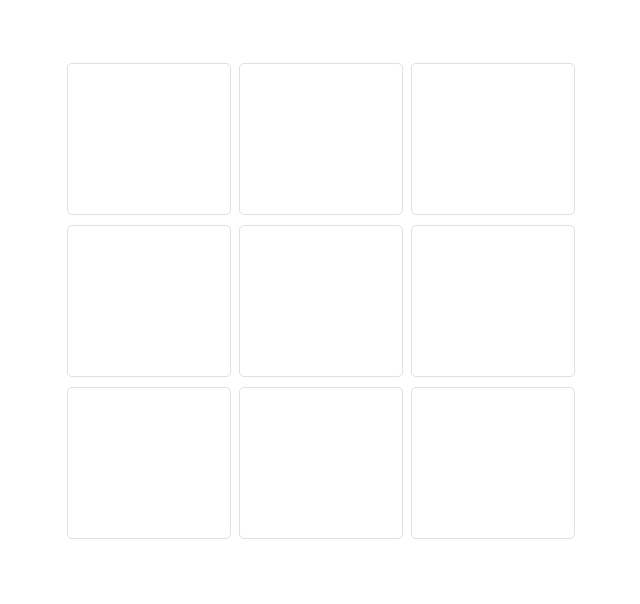
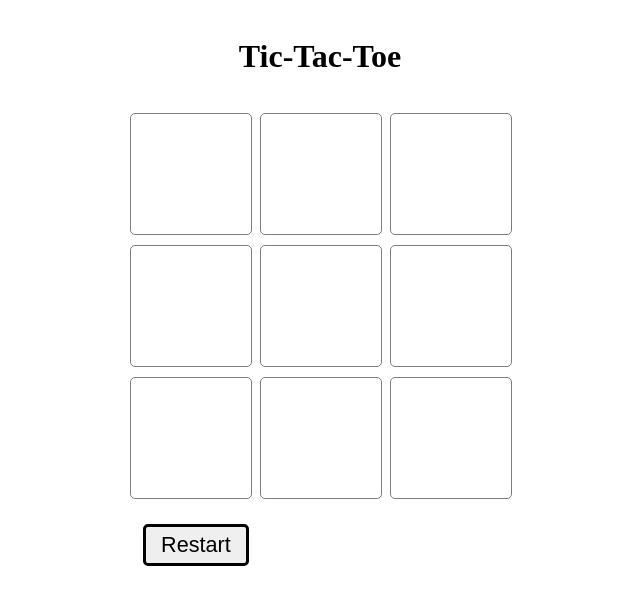
Before and after one commit to priyanshrm/unbeatable-tic-tac-toe, a React (Vite) app in the folder app/: page / in a window 1280 px wide. Shown: the top 604 px of the page, without its empty margins (320-960 px from the left). Built offline with nearby package versions, Linux system fonts and the light colour scheme.

Commit message:
Add some CSS styling, Restart button and display winner message

```diff
--- a/app/src/App.css
+++ b/app/src/App.css
@@ -1,15 +1,26 @@
+body{
+    background: rgb(255, 255, 255);
+}
+.header {
+    /* border: 1px solid black; */
+    margin: 3% 30%;
+    text-align: center;
+    color: rgb(0, 0, 0);
+    border-radius: 5px;
+}
+
 .grid {
     /* border: 1px solid black; */
     display: grid;
     grid-template-columns: repeat(3, 1fr);
     gap: 10px;
-    margin: 5% 30%;
+    margin: 2% 35%;
 }
 
 .box {
-    height: 150px;
+    height: 120px;
     width: 100%;
-    border: 1px solid rgb(224, 224, 224);
+    border: 1px solid rgb(126, 126, 126);
     display: inline-block;
     border-radius: 5px;
     text-align: center;
@@ -19,3 +30,36 @@
     height: 90%;
     margin: 2%;
 }
+
+.message--container{
+    /* border: 1px solid black; */
+    display: flex;
+    margin: 0% 30%;
+}
+
+.message {
+    /* border: 1px solid black; */
+    margin: auto;
+}
+
+.message--win, .message--tie{
+    /* border: 1px solid black; */
+    font-size: 1.35em;
+    text-align: center;
+    margin: auto;
+    /* padding: 0% 20%; */
+}
+
+.message--btn{
+    /* border: 1px solid black; */
+    font-size: 1.35em;
+    text-align: center;
+    margin: auto;
+    border: 3px black solid;
+    margin-left: 15%;
+    border-radius: 5px;
+    /* background: linear-gradient(to bottom right, #0099ff, #cc33ff); */
+    color: rgb(0, 0, 0);
+    padding: 5px 15px;
+
+}
--- a/app/src/App.jsx
+++ b/app/src/App.jsx
@@ -16,11 +16,14 @@ function App() {
   }
 
   return (
+    <>
+    <h1 className="header">Tic-Tac-Toe</h1>
     <Grid
       userIDs = {[]}
       botIDs = {[]}
       obj = {obj}
     />
+    </>
   )
 }
 
--- a/app/src/components/Component2.jsx
+++ b/app/src/components/Component2.jsx
@@ -3,15 +3,16 @@ import Box from "./Component1"
 import user from "../assets/o.png"
 import bot from "../assets/x.png"
 import boxes from "../data/boxes"
+import Message from "./Component3"
 
 export default function foo(props){
     const [squares, setSquares] = React.useState(boxes)
-    // const [idealMove, setIdealMove] = React.useState(-1)
+    const [foundWinner, setFoundWinner] = React.useState(false)
+    const [gameTie, setGameTie] = React.useState(false)
 
     let userIDs = props.userIDs
     let botIDs = props.botIDs
     let obj = props.obj
-
 
     function userPlay(userID) {
         let newSquares = []
@@ -20,15 +21,14 @@ export default function foo(props){
             if (square.id === userID) {
                 square = {...square, url:user}
                 obj[userID.toString()] = "u"
+                userIDs.push(userID)
             }
             newSquares.push(square)
         }
-        // setSquares(newSquares)
         return newSquares
     }
 
     function botPlay(newSquares) {
-        console.log(newSquares)
         fetch("http://localhost:8000/process_data", {
             method: "POST",
             headers: { "Content-Type": "application/json" },
@@ -43,21 +43,34 @@ export default function foo(props){
                         square = {...square, url:bot}
                         obj[result.ideal_move.toString()] = "b"
                         botIDs.push(result.ideal_move)
-                        console.log(result.ideal_move)
                     }
                     newSquares2.push(square)
                 }
-                console.log(newSquares2)
                 setSquares(newSquares2)
+                let combinations = [[0, 1, 2], [3, 4, 5], [6, 7, 8],
+                [0, 3, 6], [1, 4, 7], [2, 5, 8], [0, 4, 8], [2, 4, 6]]
+                for (let i = 0; i < combinations.length; i++) {
+                    let c = combinations[i];
+                    let commonElements = botIDs.filter(element => c.includes(element));
+                    if (commonElements.length === 3) {
+                        setFoundWinner(true)
+                    }
+                }
+                if(userIDs.length + botIDs.length == 8){
+                    setGameTie(true)
+                }
 
             })
             .catch((error) => console.error(error))
     }
 
     function toggle(id) {
-        if(userIDs.length + botIDs.length == 9){
+        if (foundWinner || gameTie){
             return
         }
+
+        // console.log(userIDs, botIDs)
+
         for (let i = 0; i < squares.length; i++) {
             let element = squares[i];
             if(element.id === id) {
@@ -66,7 +79,7 @@ export default function foo(props){
                 }
             }
         }
-        userIDs.push(id)
+
         botPlay(userPlay(id))
     }
 
@@ -79,8 +92,15 @@ export default function foo(props){
     ))
 
     return (
-        <div className="grid">
-            {squareElements}
-        </div>
+        <main>
+            <div className="grid">
+                {squareElements}
+            </div>
+            <Message
+                gameTie={gameTie}
+                foundWinner={foundWinner}
+            />
+        </main>
+
     )
 }
--- /dev/null
+++ b/app/src/components/Component3.jsx
@@ -0,0 +1,18 @@
+import React from "react"
+
+export default function foo(props){
+    function handleRefresh() {
+        window.location.reload();
+    }
+
+    return(
+        <div className="message--container">
+            <button onClick={handleRefresh} className="message--btn">Restart</button>
+            <div className="message">
+                {props.foundWinner  && <p className="message--win">AI Bot wins!</p>}
+                {props.gameTie && <p className="message--tie">Game tied!</p>}
+            </div>
+        </div>
+
+    )
+}
```
Also changed, not shown: app/src/components/botPlay.jsx (deleted, +0 -38 lines), 11 other files (tests, documents, lock files or other folders).
